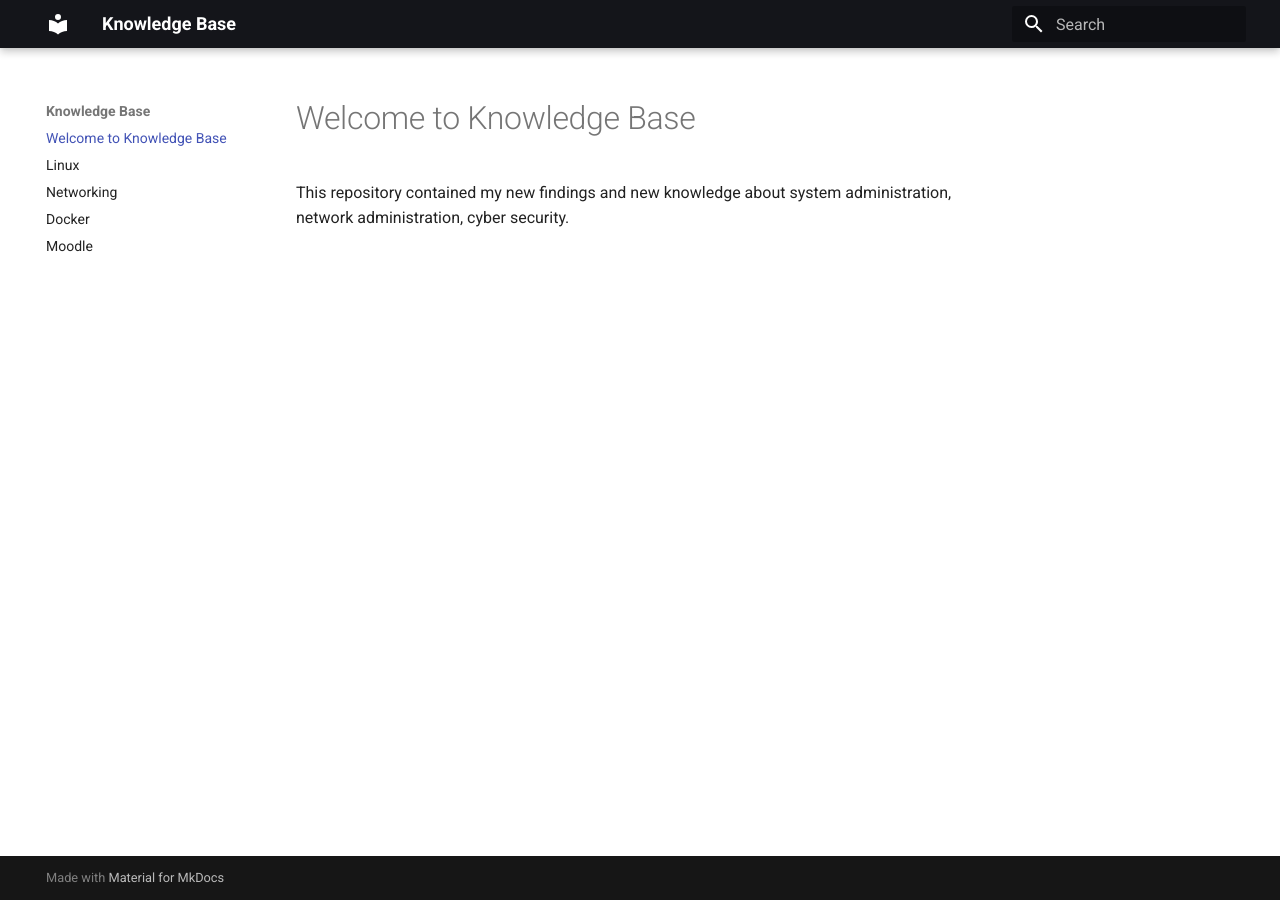
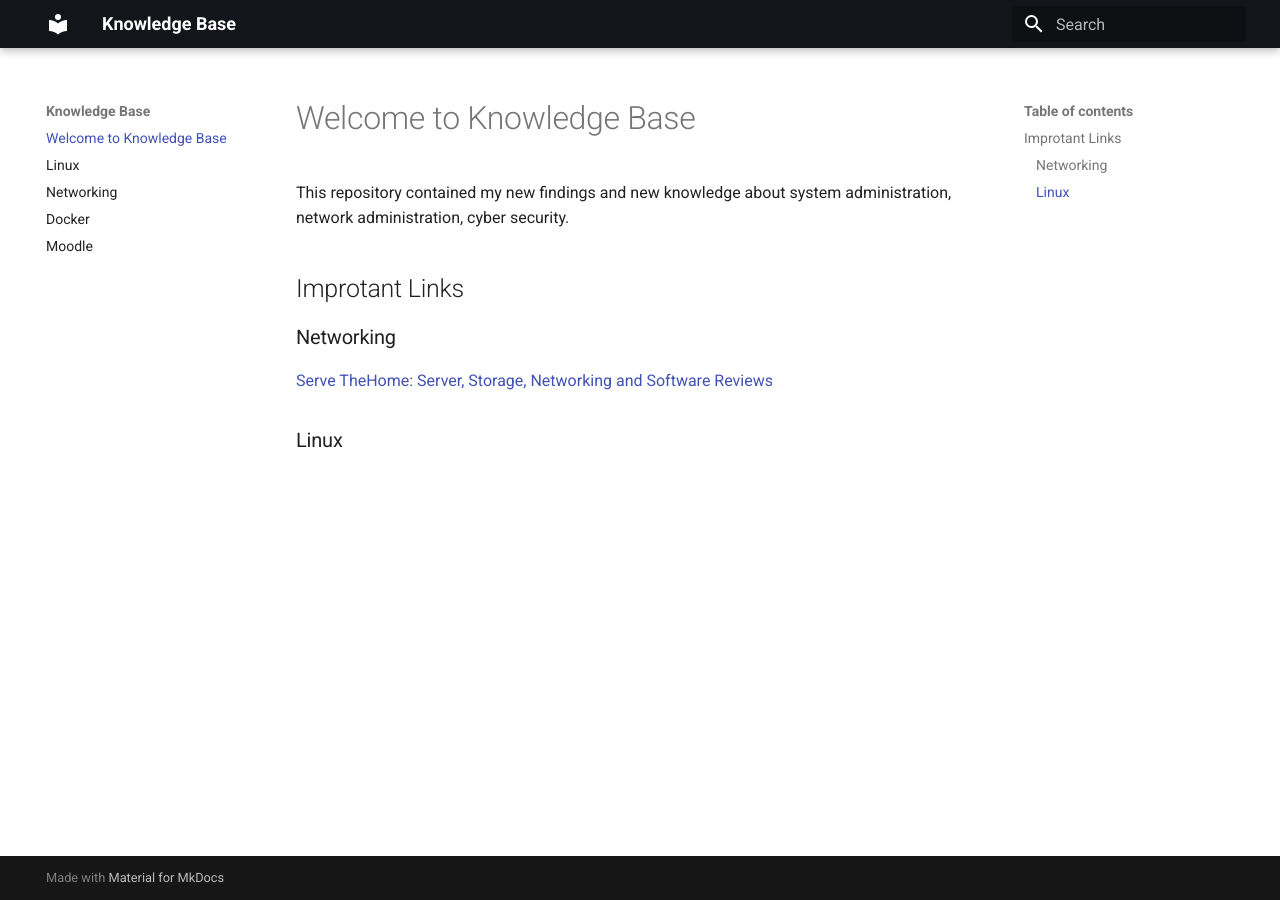
Before and after one commit to Ruwanc/kbase, an MkDocs documentation site: the page built from docs/index.md, in a window 1280 px wide. Built offline with MkDocs 1.6.1 and Material for MkDocs 9.7.7, drawn with Linux system fonts in a browser that asks for light colours.

Commit message:
v 1.0.1 add home page important links and add server the home link to it

```diff
--- a/docs/index.md
+++ b/docs/index.md
@@ -1,3 +1,8 @@
 # Welcome to Knowledge Base
 
 This repository contained my new findings and new knowledge about system administration, network administration, cyber security.
+
+## Improtant Links
+### Networking
+[Serve TheHome: Server, Storage, Networking and Software Reviews](https://www.servethehome.com/)
+### Linux
```
